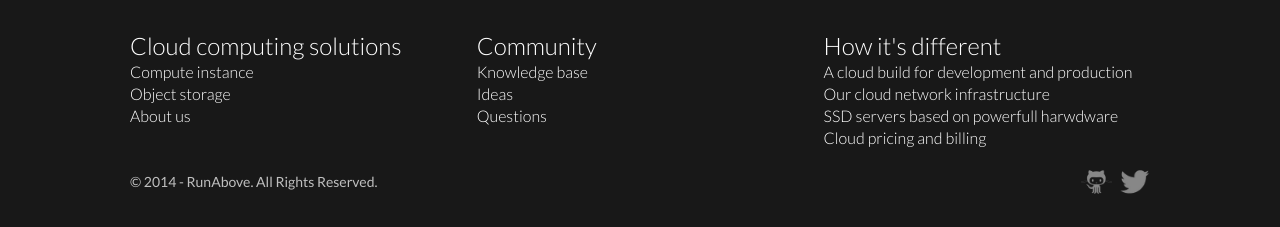
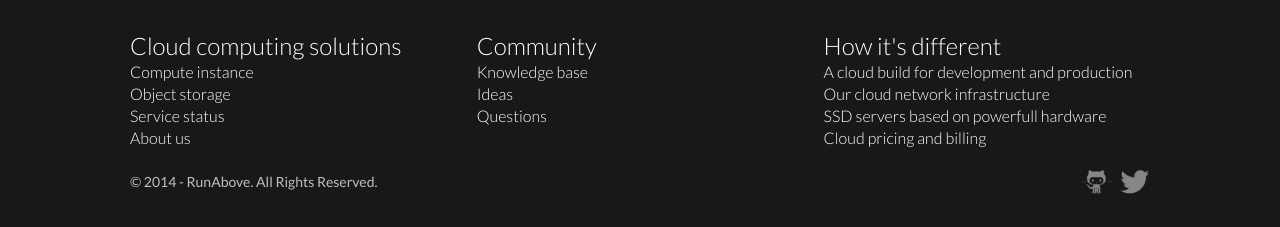
Before and after one commit to ovhlabs/knowledge-base, a Jekyll site: the page built from index.html, in a window 1280 px wide and 900 px high, scrolled down 892 px. Shown: the part 670-897 px from the top of the window. Built offline with Jekyll 4.4.1, drawn with Linux system fonts in a browser that asks for light colours; some web fonts are replaced; Markdown is read by kramdown in place of the engine named in the settings; the list of posts is cut into pages by our own code; comment, search, counter and statistics services are not loaded.

Commit message:
Change footer links

```diff
--- a/_includes/footer.html
+++ b/_includes/footer.html
@@ -21,6 +21,11 @@
                             </a>
                         </li>
                         <li class="white fs18 fw300">
+                            <a class="fs16 fw300 white" href="http://status.runabove.com/">
+                                Service status
+                            </a>
+                        </li>
+                        <li class="white fs18 fw300">
                             <a class="fs16 fw300 white" href="https://runabove.com/about/about-us.xml">
                                 About us
                             </a>
@@ -74,7 +79,7 @@
                         </li>
                         <li class="white fs18 fw300">
                             <a class="fs16 fw300 white" href="https://runabove.com/specs/ssd-server-hardware.xml">
-                                SSD servers based on powerfull harwdware
+                                SSD servers based on powerfull hardware
                             </a>
                         </li>
                         <li class="white fs18 fw300">
@@ -95,7 +100,7 @@
             © 2014 - RunAbove. All Rights Reserved.
             </div>
             <div class="w50 fr">
-                <a href="https://twitter.com/RunAbovecom" title="Twitter RunAbove" class="ico-twitter"></a>
+                <a href="https://twitter.com/RunAbove" title="Twitter RunAbove" class="ico-twitter"></a>
                 <a href="https://github.com/runabove" title="Github RunAbove" class="ico-github"></a>
             </div>
         </div>
```
Also changed, not shown: other parts of _includes/footer.html (+3 -3 lines).
